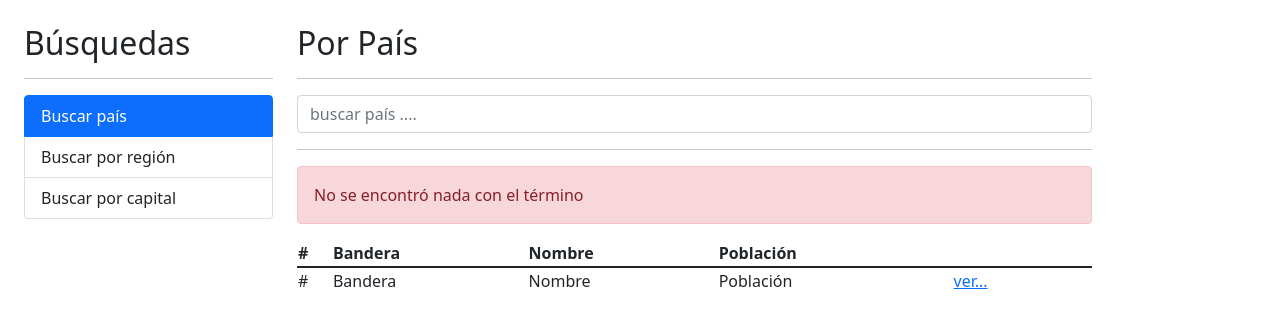
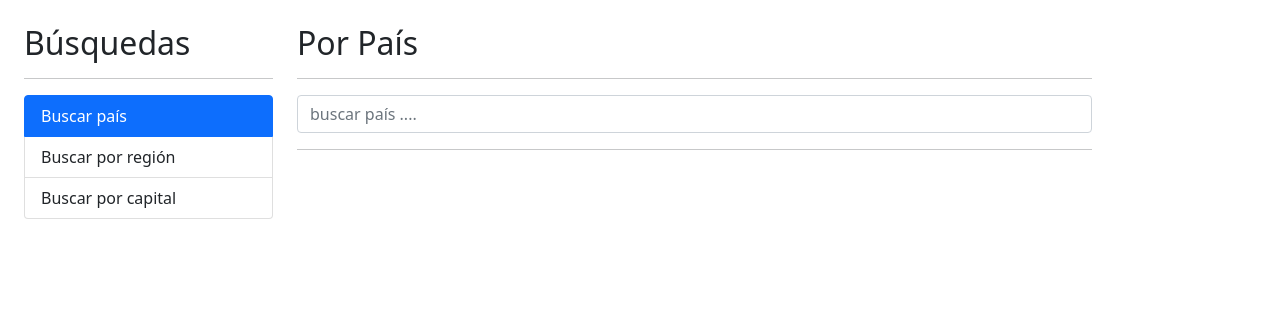
Before and after one commit to ManuelFernandezEsteban/paisesApp, an Angular app: page / in a window 1280 px wide. Shown: the top 328 px of the page. Built offline with nearby package versions, Linux system fonts and the light colour scheme.

Commit message:
componente por-pais

```diff
--- a/src/app/pais/pages/por-pais/por-pais.component.html
+++ b/src/app/pais/pages/por-pais/por-pais.component.html
@@ -13,11 +13,13 @@
     </div>
 </div>
 <hr>
-<div class="alert alert-danger">
-    No se encontró nada con el término
+<div *ngIf="hayError"
+    class="alert alert-danger">
+    No se encontró nada con el término {{termino}}
 </div>
 
-<div class="row">
+<div *ngIf="paises.length>0"
+    class="row">
     <div class="col">
         <table class="table table-hover">
             <thead>
@@ -28,13 +30,15 @@
                 <th></th>
             </thead>
             <tbody>
-                <td>#</td>
-                <td>Bandera</td>
-                <td>Nombre</td>
-                <td>Población</td>
-                <td>
-                    <a href="">ver...</a>
-                </td>
+                <tr *ngFor="let pais of paises;let i = index">
+                    <td>{{i+1}}</td>
+                    <td><img [src]=pais.flag alt="" width="50"></td>
+                    <td>{{pais.name}}</td>
+                    <td>{{pais.population | number}}</td>
+                    <td>
+                        <a [routerLink]="['/pais',pais.alpha2Code]">ver...</a>
+                    </td>
+                </tr>
             </tbody>
 
         </table>
--- a/src/app/pais/pages/por-pais/por-pais.component.ts
+++ b/src/app/pais/pages/por-pais/por-pais.component.ts
@@ -1,4 +1,5 @@
 import { Component } from '@angular/core';
+import { Country } from '../../interfaces/pais.interface';
 import { PaisService } from '../../services/pais.service';
 
 @Component({
@@ -10,12 +11,21 @@ import { PaisService } from '../../services/pais.service';
 export class PorPaisComponent  {
 
   termino : string ='';
+  hayError:boolean=false;
+
+  paises:Country[]=[];
   constructor(private paisService:PaisService) { }
 
   buscarPais(){
+
     console.log(this.termino);
-    this.paisService.buscarPais(this.termino).subscribe(resp=>{
-      console.log(resp);
+    this.paisService.buscarPais(this.termino).subscribe(res=>{
+      console.log(res);
+      this.paises=res;
+
+    },(err)=>{
+      this.hayError=true;
+      this.paises=[];
     });
   }
 
--- a/src/app/pais/pais.module.ts
+++ b/src/app/pais/pais.module.ts
@@ -5,6 +5,7 @@ import { PorCapitalComponent } from './pages/por-capital/por-capital.component';
 import { PorPaisComponent } from './pages/por-pais/por-pais.component';
 import { PorRegionComponent } from './pages/por-region/por-region.component';
 import { VerPaisComponent } from './pages/ver-pais/ver-pais.component';
+import { RouterModule } from '@angular/router';
 
 
 
@@ -24,7 +25,7 @@ import { VerPaisComponent } from './pages/ver-pais/ver-pais.component';
   ],
   imports: [
     CommonModule,
-    FormsModule
+    FormsModule,RouterModule
   ]
 })
 export class PaisModule { }
--- a/src/app/pais/services/pais.service.ts
+++ b/src/app/pais/services/pais.service.ts
@@ -1,6 +1,7 @@
 import { HttpClient } from '@angular/common/http';
 import { Injectable } from '@angular/core';
 import { Observable } from 'rxjs';
+import { Country } from '../interfaces/pais.interface';
 
 @Injectable({
   providedIn: 'root'
@@ -11,10 +12,10 @@ export class PaisService {
 
   constructor(private http:HttpClient) { }
 
-  buscarPais(termino:string):Observable<any>{
+  buscarPais(termino:string):Observable<Country[]>{
 
     const url : string = `${this.apiUrl}/name/${termino}`;
-    return this.http.get(url);
+    return this.http.get<Country[]>(url);
   }
 
 }
--- a/src/index.html
+++ b/src/index.html
@@ -6,6 +6,7 @@
   <base href="/">
   <meta name="viewport" content="width=device-width, initial-scale=1">
   <link rel="icon" type="image/x-icon" href="favicon.ico">
+
   <!-- CSS only -->
 <link href="https://cdn.jsdelivr.net/npm/bootstrap@5.1.1/dist/css/bootstrap.min.css" rel="stylesheet" integrity="sha384-F3w7mX95PdgyTmZZMECAngseQB83DfGTowi0iMjiWaeVhAn4FJkqJByhZMI3AhiU" crossorigin="anonymous">
 </head>
--- a/src/styles.sass
+++ b/src/styles.sass
@@ -1 +1,3 @@
 /* You can add global styles to this file, and also import other style files */
+small-flag
+    width: 50px
```
Also changed, not shown: src/app/pais/interfaces/pais.interface.ts (added, +59 -0 lines).
